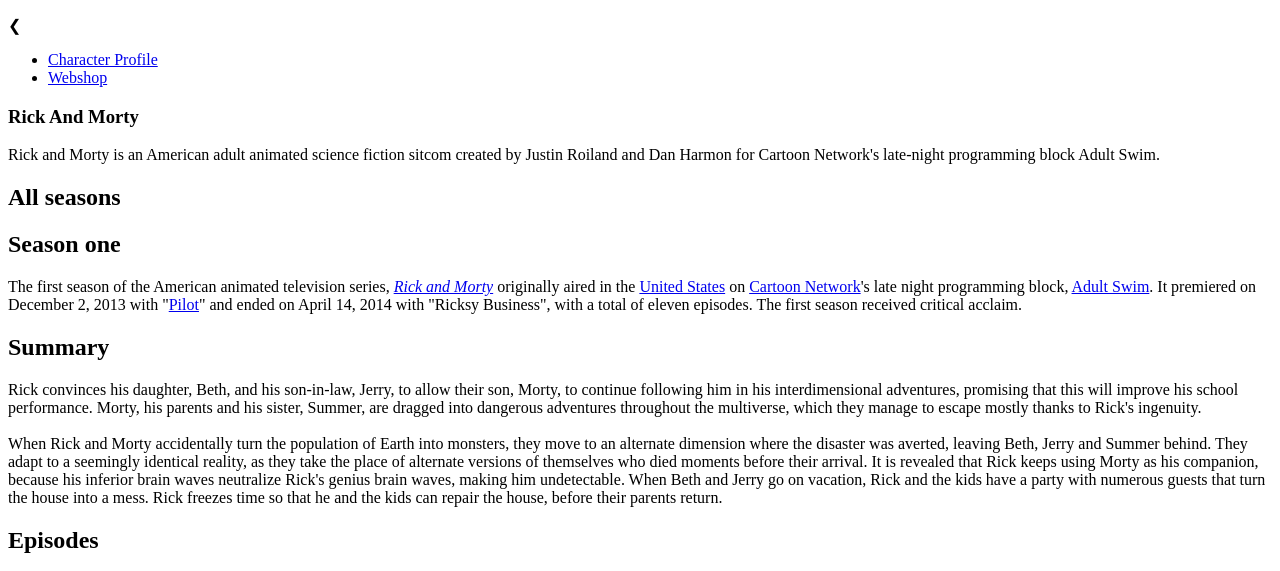
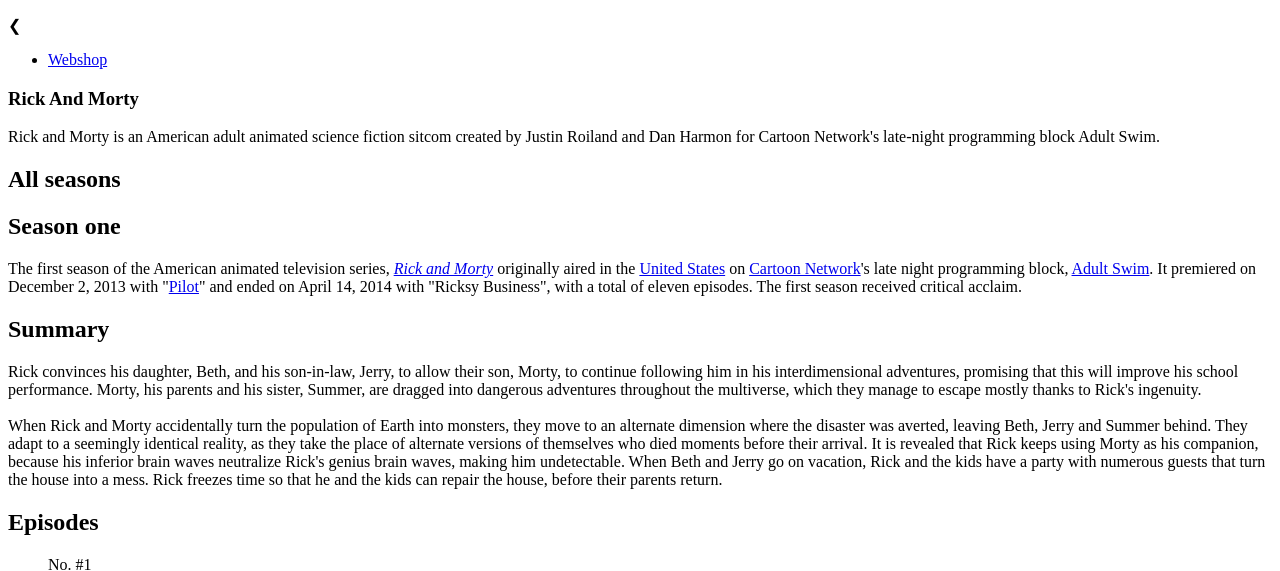
Before and after one commit to shreyanksinghal/shreyanksinghal.github.io, a plain HTML site: page index.html in a window 1280 px wide. Shown: the top 571 px of the page. Drawn offline with Linux system fonts and the light colour scheme; a script that the page names is missing.

Commit message:
Update index.html

```diff
--- a/index.html
+++ b/index.html
@@ -14,7 +14,7 @@
         </div>
         <nav>
             <ul>
-                <li><a href="./characterProfile.html">Character Profile</a></li>
+
                 <li><a href="./webshop.html">Webshop</a></li>
             </ul>
         </nav>
```
